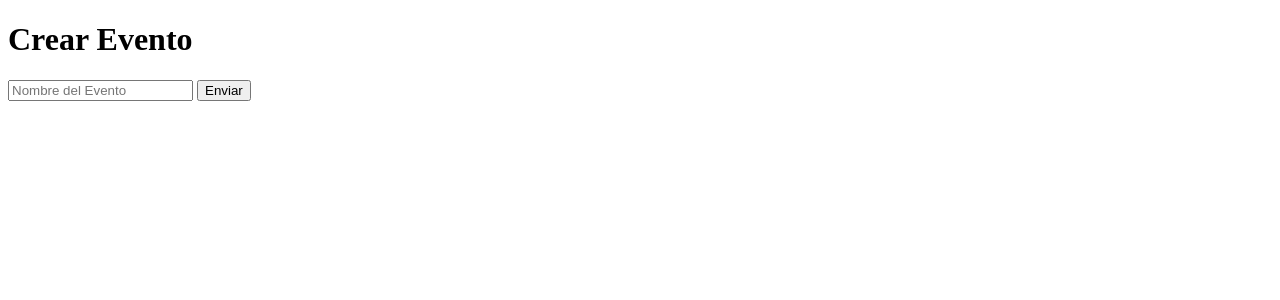
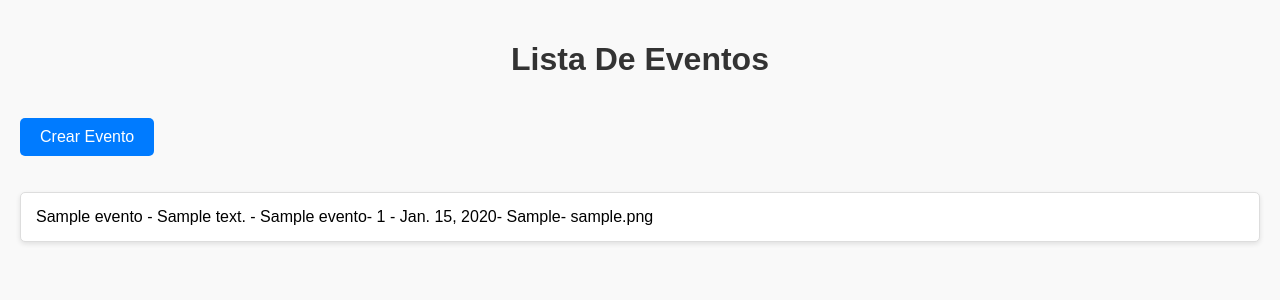
Before and after one commit to AndresRodriguez-coder/gestor_eventos, a Django app: page / in a window 1280 px wide. Shown: the top 300 px of the page. Run offline with Django 5.2, Linux system fonts and the light colour scheme; tables that the repository leaves empty hold one stand-in row (values such as "Sample post").

Commit message:
backend de pagina principal y de creacion de eventos

```diff
--- a/gestionar/settings.py
+++ b/gestionar/settings.py
@@ -11,10 +11,14 @@ https://docs.djangoproject.com/en/5.2/ref/settings/
 """
 
 from pathlib import Path
+import os
+
 
 # Build paths inside the project like this: BASE_DIR / 'subdir'.
 BASE_DIR = Path(__file__).resolve().parent.parent
 
+MEDIA_URL = '/media/'
+MEDIA_ROOT = os.path.join(BASE_DIR, 'media')
 
 # Quick-start development settings - unsuitable for production
 # See https://docs.djangoproject.com/en/5.2/howto/deployment/checklist/
--- a/inicio/forms.py
+++ b/inicio/forms.py
@@ -1,7 +1,7 @@
 from django import forms
-from .models import Eventos
+from .models import Evento
 
 class EventoForm(forms.ModelForm):
     class Meta:
-        model = Eventos
-        fields = ['nombre', 'descripcion', 'nomb_org', 'cont_org', 'fecha', 'lugar']
+        model = Evento
+        fields = ['nombre', 'descripcion', 'nomb_org', 'cont_org', 'fecha', 'lugar', 'imagen']
--- a/inicio/models.py
+++ b/inicio/models.py
@@ -1,10 +1,11 @@
 from django.db import models
 
 # Create your models here.
-class Eventos (models.Model):
-    nombre=models.CharField(max_length=50)
-    descripcion= models.TextField()
-    nomb_org=models.CharField(100)
-    cont_org=models.IntegerField()
-    fecha=models.DateTimeField()
-    lugar=models.CharField(max_length=50)
+class Evento (models.Model):
+    nombre=models.CharField(max_length=50, verbose_name="Nombre del Evento" )
+    descripcion= models.TextField(verbose_name="Descripcion del Evento")
+    nomb_org=models.CharField(verbose_name="Nombre del Organizador")
+    cont_org=models.BigIntegerField(verbose_name="Contacto Del Organizador")
+    fecha=models.DateField(verbose_name="Fecha del Evento")
+    lugar=models.CharField(max_length=50, verbose_name="Ubicacion")
+    imagen=models.ImageField(upload_to='eventos/', blank=True, null=True)
--- /dev/null
+++ b/inicio/static/lista.css
@@ -0,0 +1,54 @@
+/* Estilos generales para el cuerpo */
+body {
+    font-family: Arial, sans-serif;
+    margin: 0;
+    padding: 20px;
+    background-color: #f9f9f9;
+}
+
+/* Estilo para el encabezado */
+h1 {
+    color: #333;
+    text-align: center;
+    margin-bottom: 20px;
+}
+
+/* Estilo para el enlace de crear evento */
+a {
+    display: inline-block;
+    margin: 20px auto;
+    padding: 10px 20px;
+    background-color: #007bff; /* Color de fondo */
+    color: white; /* Color del texto */
+    text-decoration: none; /* Sin subrayado */
+    border-radius: 5px; /* Bordes redondeados */
+    font-size: 16px;
+    text-align: center;
+}
+
+a:hover {
+    background-color: #0056b3; /* Color de fondo al pasar el mouse */
+}
+
+/* Estilo para la lista de eventos */
+ul {
+    list-style-type: none; /* Sin viñetas */
+    padding: 0; /* Sin padding */
+}
+
+/* Estilo para cada elemento de la lista */
+li {
+    background-color: #fff; /* Fondo blanco */
+    margin: 10px 0; /* Margen entre elementos */
+    padding: 15px; /* Padding interno */
+    border: 1px solid #ddd; /* Borde gris claro */
+    border-radius: 5px; /* Bordes redondeados */
+    box-shadow: 0 2px 5px rgba(0, 0, 0, 0.1); /* Sombra sutil */
+}
+
+/* Estilo para la imagen si la incluyes en la lista */
+li img {
+    max-width: 100px; /* Ancho máximo de la imagen */
+    height: auto; /* Altura automática para mantener la proporción */
+    margin-left: 10px; /* Espaciado a la izquierda */
+}
--- a/inicio/templates/inicio.html
+++ b/inicio/templates/inicio.html
@@ -3,12 +3,14 @@
 <head>
     <meta charset="UTF-8">
     <title>Crear Evento</title>
+    {% load static %}
+    <link rel="stylesheet" href="{% static 'style.css' %}">
 </head>
 <body>
     <h1>Crear Evento</h1>
     <form method="POST">
         {% csrf_token %}
-        <input type="text" name="nombre" placeholder="Nombre del Evento" required>
+        {{ form.as_p }}
         <button type="submit">Enviar</button>
     </form>
 </body>
--- /dev/null
+++ b/inicio/templates/listar_eventos.html
@@ -0,0 +1,20 @@
+<!DOCTYPE html>
+<html lang="es">
+<head>
+    <meta charset="UTF-8">
+    <title>Listado Eventos</title>
+    {% load static %}
+    <link rel="stylesheet" href="{% static 'lista.css' %}">
+</head>
+<body>
+    <h1>Lista De Eventos</h1>
+    <a href="{% url 'crear' %}">Crear Evento</a>
+    <ul>
+        {% for event in evento %}
+            <li>
+                {{ event.nombre }} - {{ event.descripcion }} - {{ event.nomb_org }}-
+                {{ event.cont_org }} - {{ event.fecha }}- {{ event.lugar }}- {{ event.imagen }}
+            </li>
+        {% endfor %}
+    </ul></body>
+</html>
--- a/inicio/urls.py
+++ b/inicio/urls.py
@@ -1,6 +1,9 @@
+from django.conf import settings
+from django.conf.urls.static import static
 from django.urls import path
 from . import views
 
 urlpatterns = [
-    path('', views.crear_evento),
-]
+    path('', views.listar_eventos, name="inicio"),
+    path('crear', views.crear_evento, name='crear'),
+] + static(settings.MEDIA_URL, document_root=settings.MEDIA_ROOT)
--- a/inicio/views.py
+++ b/inicio/views.py
@@ -1,11 +1,18 @@
 from django.shortcuts import render, redirect
 from .forms import EventoForm
+from .models import Evento
+def listar_eventos(request):
+    evento = Evento.objects.all()
+    return render(request, 'listar_eventos.html', {'evento': evento})
+
 
 def crear_evento(request):
     if request.method == 'POST':
-        form = EventoForm(request.POST)
+        form = EventoForm(request.POST, request.FILES)  # Incluir request.FILES para manejar archivos
         if form.is_valid():
             form.save()
+            return redirect('listar_eventos')  # Redirige a la lista de eventos
     else:
         form = EventoForm()
+
     return render(request, 'inicio.html', {'form': form})
```
Also changed, not shown: inicio/static/style.css (added, +42 -0 lines), inicio/migrations/0001_initial.py, inicio/migrations/0002_alter_evento_cont_org.py (added), inicio/migrations/0003_evento_imagen.py (added).
